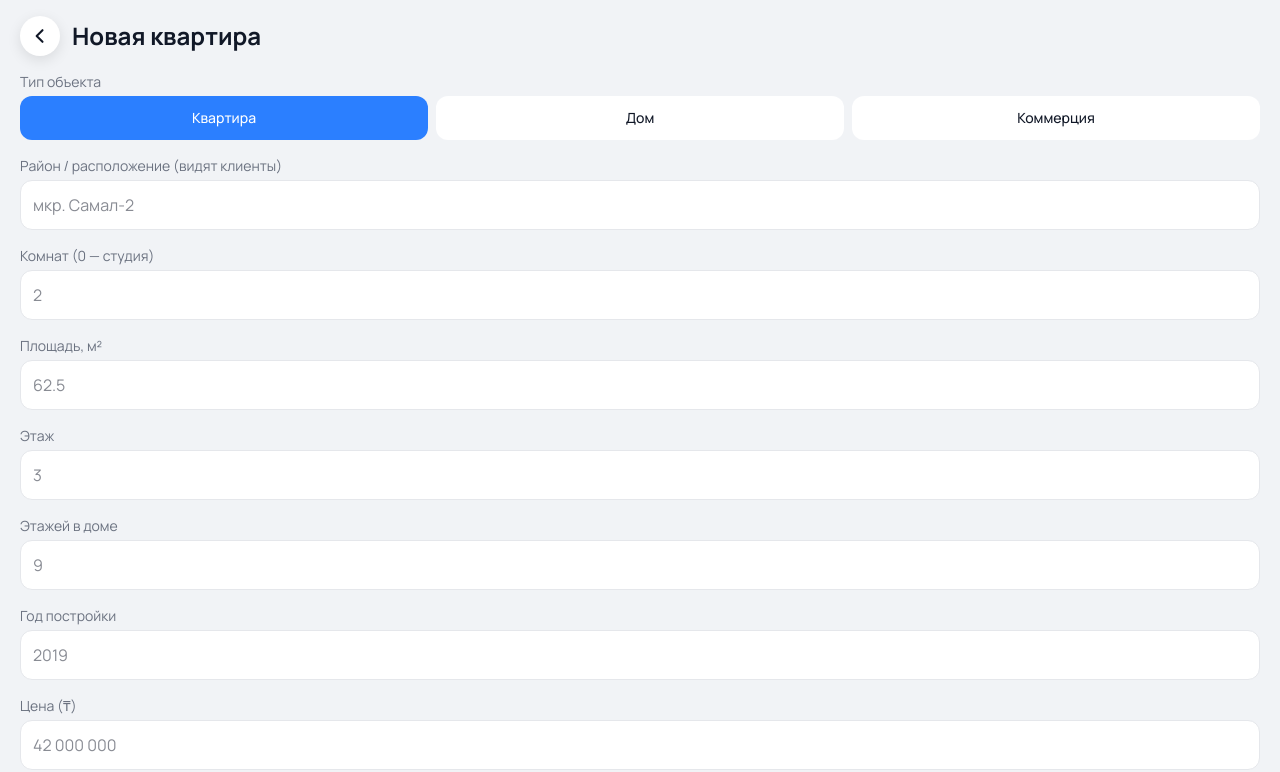
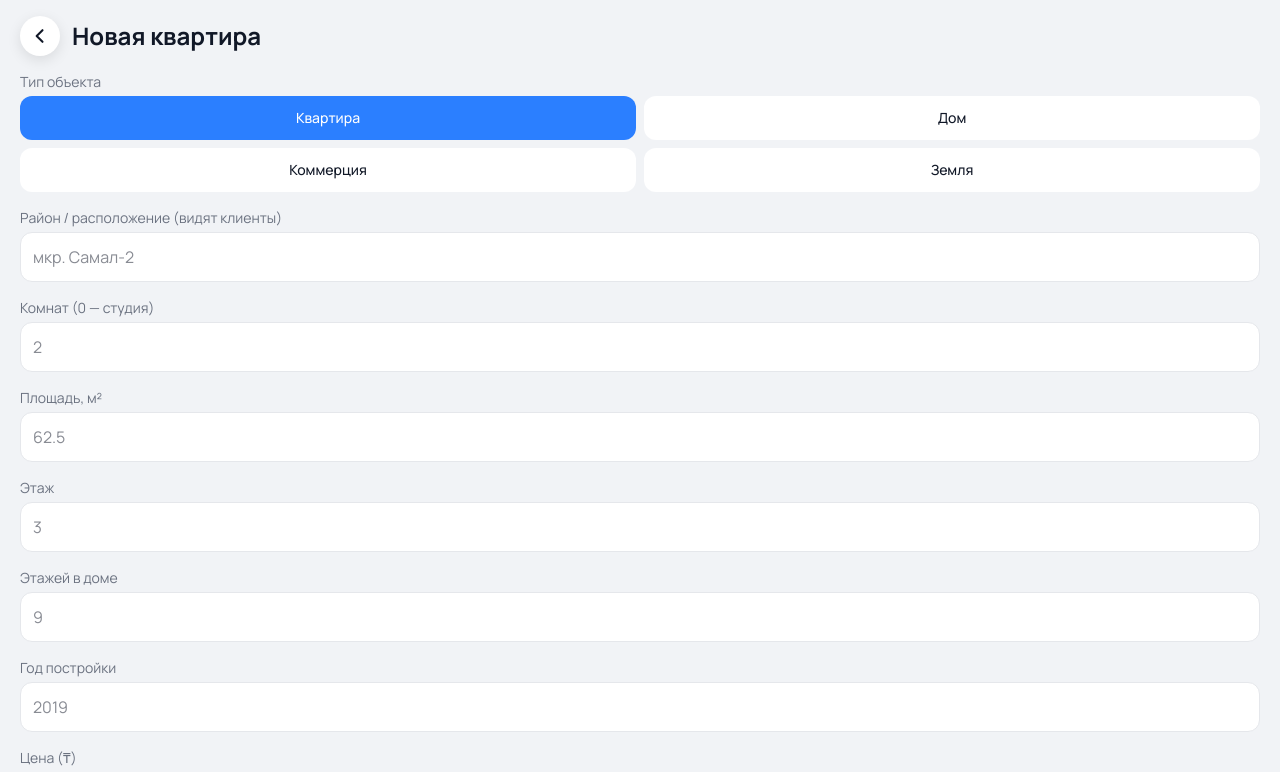
Before and after one commit to Aibek646/Bay-Baspana, a React (Vite) app: page /city/1/add in a window 1280 px wide. Shown: the top 772 px of the page. Built offline with nearby package versions, Linux system fonts and the light colour scheme.

Commit message:
Четвёртый тип объекта: земля

```diff
--- a/src/components/ApartmentForm.tsx
+++ b/src/components/ApartmentForm.tsx
@@ -399,7 +399,7 @@ const ApartmentForm = ({
                 <label className="text-muted mb-1 block text-sm">
                     Тип объекта
                 </label>
-                <div className="flex gap-2">
+                <div className="grid grid-cols-2 gap-2">
                     {PROPERTY_TYPES.map((item) => (
                         <button
                             key={item.value}
--- a/src/property.ts
+++ b/src/property.ts
@@ -4,6 +4,7 @@ export const PROPERTY_TYPES: { value: PropertyType; label: string }[] = [
     { value: 'apartment', label: 'Квартира' },
     { value: 'house', label: 'Дом' },
     { value: 'commercial', label: 'Коммерция' },
+    { value: 'land', label: 'Земля' },
 ];
 
 // Поля, состав которых зависит от типа объекта.
@@ -37,6 +38,8 @@ const fieldsByType: Record<PropertyType, string[]> = {
         'builtYear',
     ],
     commercial: ['area', 'floor', 'floorsTotal', 'builtYear', 'complex'],
+    // у земли из характеристик только сотки
+    land: ['landArea'],
 };
 
 export const isFieldVisible = (type: PropertyType, name: string) =>
@@ -50,6 +53,7 @@ export const propertyTypeEmoji: Record<PropertyType, string> = {
     apartment: '🏢',
     house: '🏠',
     commercial: '🏪',
+    land: '🏞️',
 };
 
 // Цвет типа — чтобы в списке тип читался мельком, до чтения текста.
@@ -59,4 +63,5 @@ export const propertyTypeChip: Record<PropertyType, string> = {
     house: 'bg-emerald-100 text-emerald-700 dark:bg-emerald-950 dark:text-emerald-300',
     commercial:
         'bg-violet-100 text-violet-700 dark:bg-violet-950 dark:text-violet-300',
+    land: 'bg-orange-100 text-orange-700 dark:bg-orange-950 dark:text-orange-300',
 };
--- a/src/types.ts
+++ b/src/types.ts
@@ -5,7 +5,7 @@ export type City = {
 
 export type DealType = 'cash' | 'installment';
 
-export type PropertyType = 'apartment' | 'house' | 'commercial';
+export type PropertyType = 'apartment' | 'house' | 'commercial' | 'land';
 
 export type Apartment = {
     id: string;
```
Also changed, not shown: 1 other file (tests, documents, lock files or other folders).
